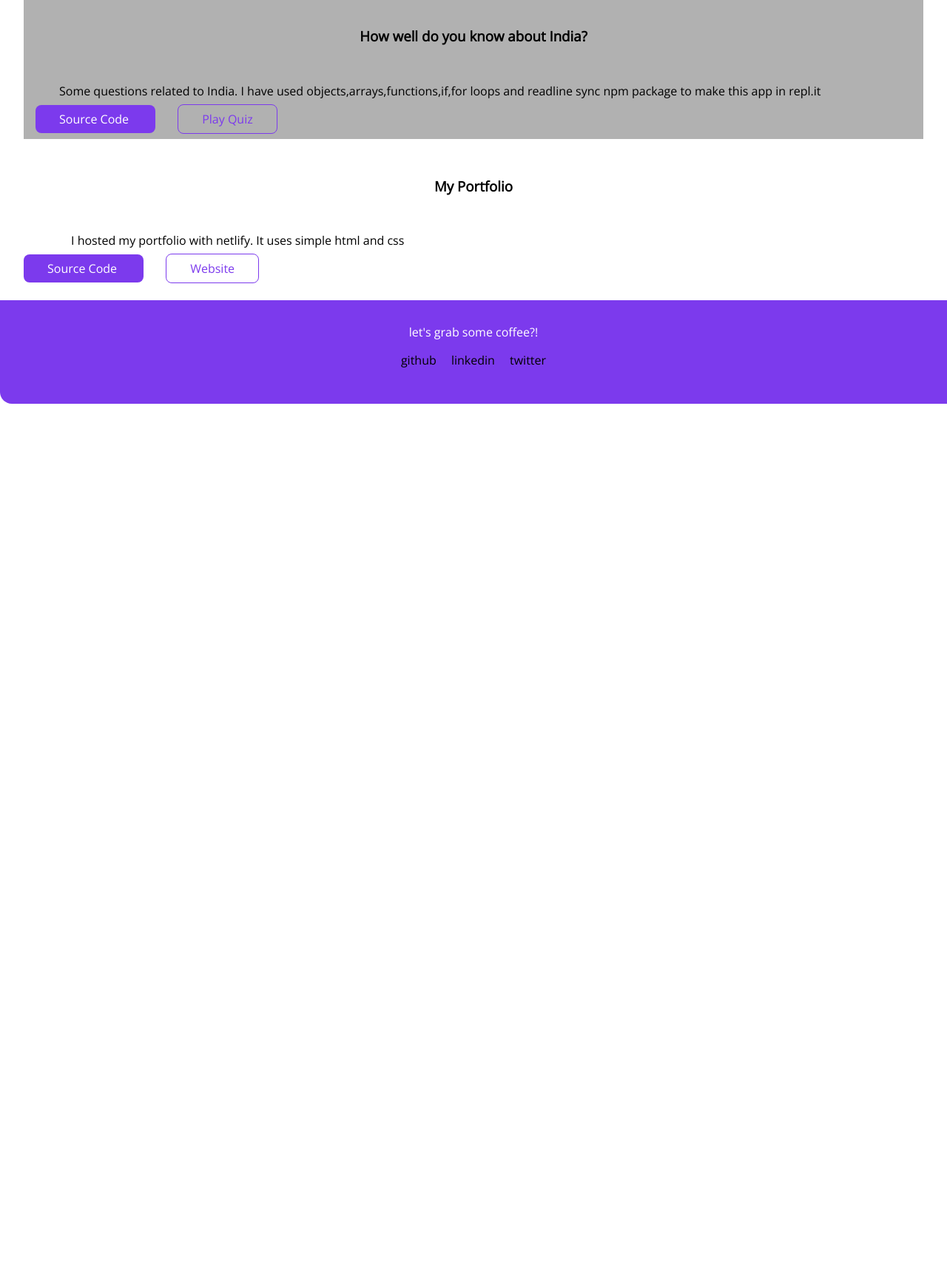
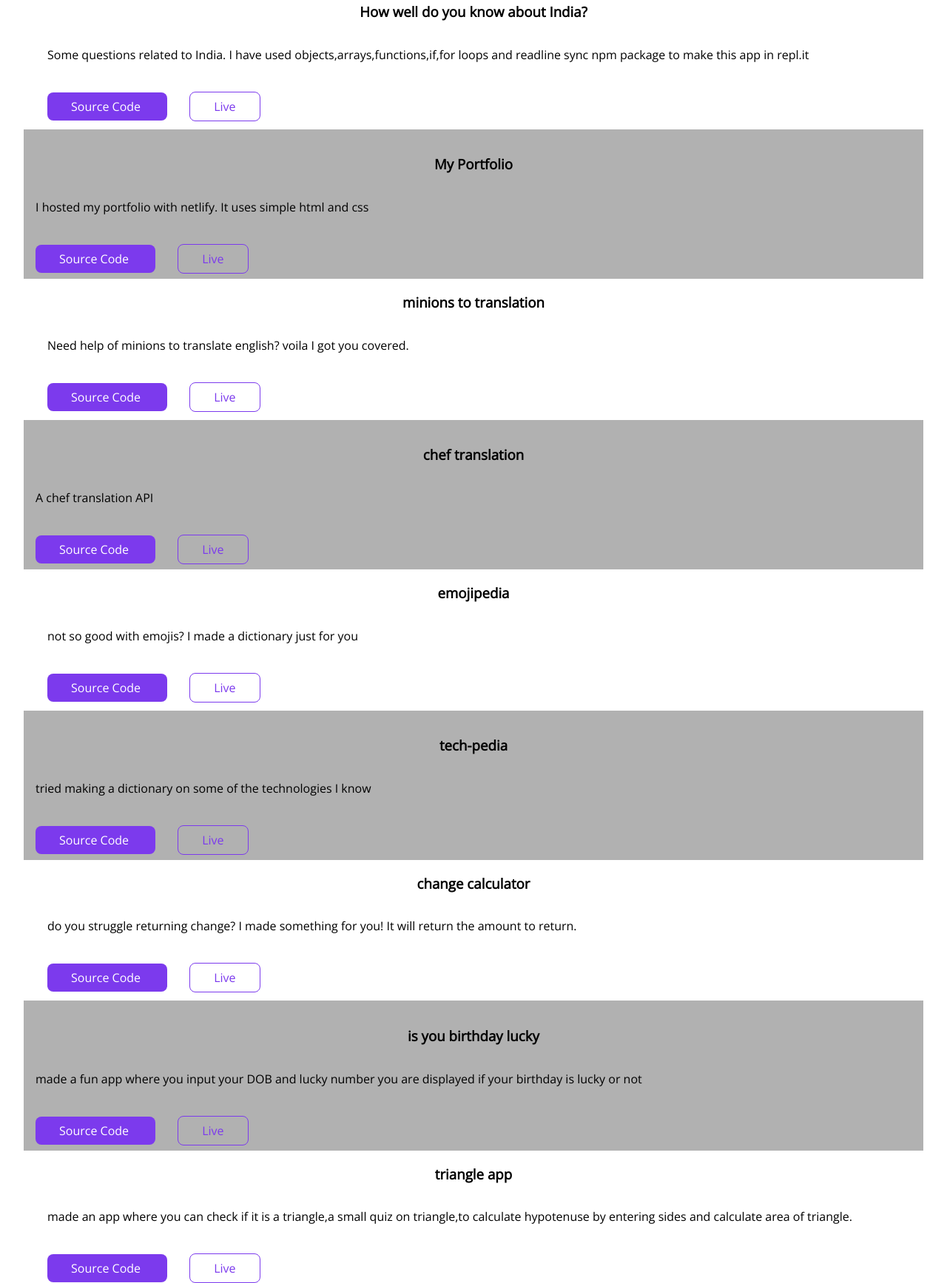
Before and after one commit to piyushsh25/componentHTMLCSS, a plain HTML site: page projects.html in a window 1280 px wide. Shown: the part 444-2179 px from the top of the page at 74% size. Before the commit the page ends 990 px from the top, so only its background shows below. Drawn offline with nearby package versions, Linux system fonts and the light colour scheme.

Commit message:
added projects

```diff
--- a/projects.html
+++ b/projects.html
@@ -18,7 +18,7 @@
                 <a class="link link-active" href="/">projects</a>
             </li>
             <li class="list-item-inline">
-                <a class="link" href="/">projects</a>
+                <a class="link" href="/">blogs</a>
             </li>
         </ul>
     </nav>
@@ -27,33 +27,138 @@
         <h1 class="hero-heading">my <span>
             projects</span> </h1>
 
-            <section class="section-one">
+
+            <section class="section-two">
                 <div class="container-fluid ">
                     <h3>Do you know me? </h3>
                     <p>My first project from neogcamp level zero where I use readline sync npm package for making a quiz in repl.it ide. The scores will be calculated ,+1 for right and -1 for wrong answer</p>
-                </div>
+
                 <a class="primary link" href="https://github.com/piyushpoudyal/quizAboutMe">Source Code </a>
-                <a class="secondary link" href="https://replit.com/@PiyushSharma32/quiz-from-function">Play Quiz</a>
+                <a class="secondary link" href="https://replit.com/@PiyushSharma32/quiz-from-function">Live</a>
+            </div>
             </section>
 
-            <section class="section-two">
+            <section class="section-one">
                 <div class="container-fluid ">
                 <h3>How well do you know about India?</h3>
                 <p> Some questions related to India. I have used objects,arrays,functions,if,for loops and readline sync npm package to make this app in repl.it
                 </p>
                 <a class="primary link" href="https://github.com/piyushpoudyal/quizApp">Source Code </a>
-                <a class="secondary link" href="https://replit.com/@PiyushSharma32/quizApp">Play Quiz</a>
+                <a class="secondary link" href="https://replit.com/@PiyushSharma32/quizApp">Live</a>
             </div>
             </section>
 
-            <section class="section-three">
+
+            <section class="section-two">
                 <div class="container-fluid">
-                <h3>My Portfolio</h3>
-                <p>I hosted my portfolio with netlify. It uses simple html and css</p>
+                    <h3>My Portfolio</h3>
+                    <p>I hosted my portfolio with netlify. It uses simple html and css</p>
+
+                <a class="primary link" href="https://github.com/piyushpoudyal/piyushpoudyal-portfolio1">Source Code </a>
+                <a class="secondary link" href="https://piyushpoudyal.netlify.app/">Live</a>
             </div>
-            <a class="primary link" href="https://github.com/piyushpoudyal/piyushpoudyal-portfolio1">Source Code </a>
-            <a class="secondary link" href="https://piyushpoudyal.netlify.app/">Website</a>
             </section>
+
+
+            <section class="section-one">
+                <div class="container-fluid ">
+                <h3> minions to translation </h3>
+                <p> Need help of minions to translate english? voila I got you covered.
+                </p>
+                <a class="primary link" href="https://github.com/piyushpoudyal/minionAPI">Source Code </a>
+                <a class="secondary link" href="https://minionapi-piyush.netlify.app/">Live</a>
+            </div>
+            </section>
+
+
+            <section class="section-two">
+                <div class="container-fluid">
+                    <h3> chef translation</h3>
+                    <p>A chef translation API</p>
+
+                <a class="primary link" href="https://github.com/piyushpoudyal/chefAPI">Source Code </a>
+                <a class="secondary link" href="https://chefapi-piyush.netlify.app/">Live</a>
+            </div>
+            </section>
+
+
+            <section class="section-one">
+                <div class="container-fluid ">
+                <h3>emojipedia</h3>
+                <p> not so good with emojis? I made a dictionary just for you
+                </p>
+                <a class="primary link" href="https://github.com/piyushpoudyal/emoji-dictionary">Source Code </a>
+                <a class="secondary link" href="https://csb-og4kz.netlify.app/">Live</a>
+            </div>
+            </section>
+
+
+            <section class="section-two">
+                <div class="container-fluid">
+                    <h3>tech-pedia</h3>
+                    <p>tried making a dictionary on some of the technologies I know</p>
+
+                <a class="primary link" href="https://github.com/piyushpoudyal/techDictionary">Source Code </a>
+                <a class="secondary link" href="https://csb-11w9n.netlify.app/">Live</a>
+            </div>
+            </section>
+
+
+            <section class="section-one">
+                <div class="container-fluid ">
+                <h3>change calculator</h3>
+                <p> do you struggle returning change? I made something for you! It will return the amount to return.
+                </p>
+                <a class="primary link" href="https://github.com/piyushpoudyal/cashRegisterApp">Source Code </a>
+                <a class="secondary link" href="https://cash-register-piyush.netlify.app/">Live</a>
+            </div>
+            </section>
+
+
+            <section class="section-two">
+                <div class="container-fluid">
+                    <h3>is you birthday lucky</h3>
+                    <p>made a fun app where you input your DOB and lucky number you are displayed if your birthday is lucky or not</p>
+
+                <a class="primary link" href="https://github.com/piyushpoudyal/birthdayLucky">Source Code </a>
+                <a class="secondary link" href="https://birthday-lucky-piyush.netlify.app/">Live</a>
+            </div>
+            </section>
+
+            <section class="section-one">
+                <div class="container-fluid ">
+                <h3>triangle app</h3>
+                <p> made an app where you can check if it is a triangle,a small quiz on triangle,to calculate hypotenuse by entering sides and calculate area of triangle.
+                </p>
+                <a class="primary link" href="https://github.com/piyushpoudyal/triangle">Source Code </a>
+                <a class="secondary link" href="https://triangle-piyush.netlify.app/">Live</a>
+            </div>
+            </section>
+
+
+            <section class="section-two">
+                <div class="container-fluid">
+                    <h3> palindrome </h3>
+                    <p>checks if your birthday is a palindrome, if not it will tell you how far the nearest palindrome date is</p>
+
+                <a class="primary link" href="https://github.com/piyushpoudyal/palindromeBirthday">Source Code </a>
+                <a class="secondary link" href="https://birthday-palindrome-birthday.netlify.app/">Live</a>
+            </div>
+            </section>
+
+            <section class="section-one">
+                <div class="container-fluid ">
+                <h3>profit or loss?</h3>
+                <p> is your stock out-performing or under-performing? I amde a calculatoe to check the profit or loss and profit/loss percentage
+                </p>
+                <a class="primary link" href="https://github.com/piyushpoudyal/stockProfitorLoss">Source Code </a>
+                <a class="secondary link" href="https://profit-loss-piyush.netlify.app/">Live</a>
+            </div>
+            </section>
+
+
+
+
 
     </header>
     <footer class="footer">
--- a/styles.css
+++ b/styles.css
@@ -95,14 +95,14 @@ span{
 /* section */
 section h3{
     text-align: center;
-    padding: 2rem;
+    padding-bottom: 1rem;
 }
 .section-two .container-fluid{
     background-color: var(--dark-gray);
     padding: 1rem;
 }
 section p{
-    padding: 0 2rem 0 2rem;
+    padding: 0 0rem 2rem 0;
     text-align: left;
 
 }
```
